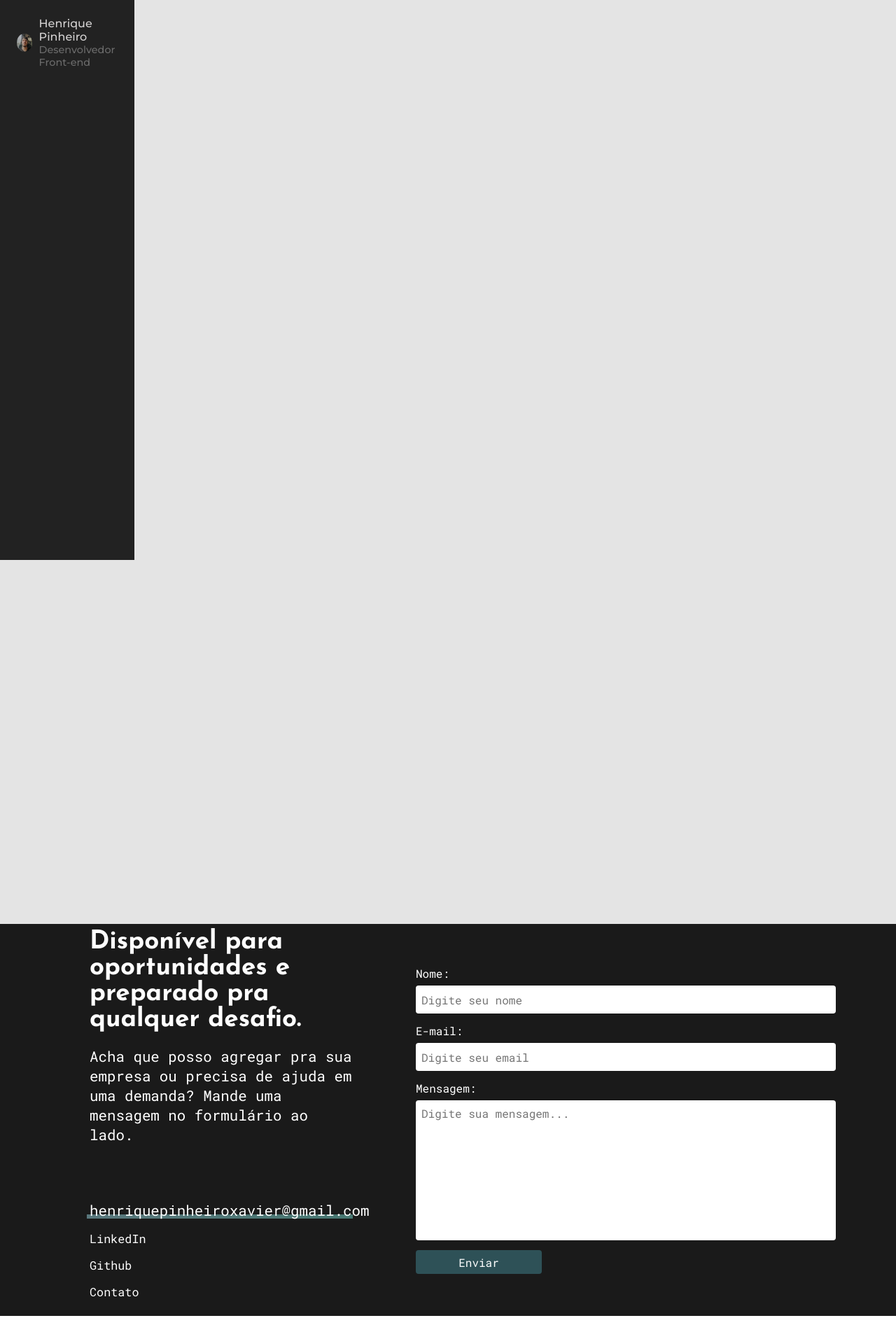
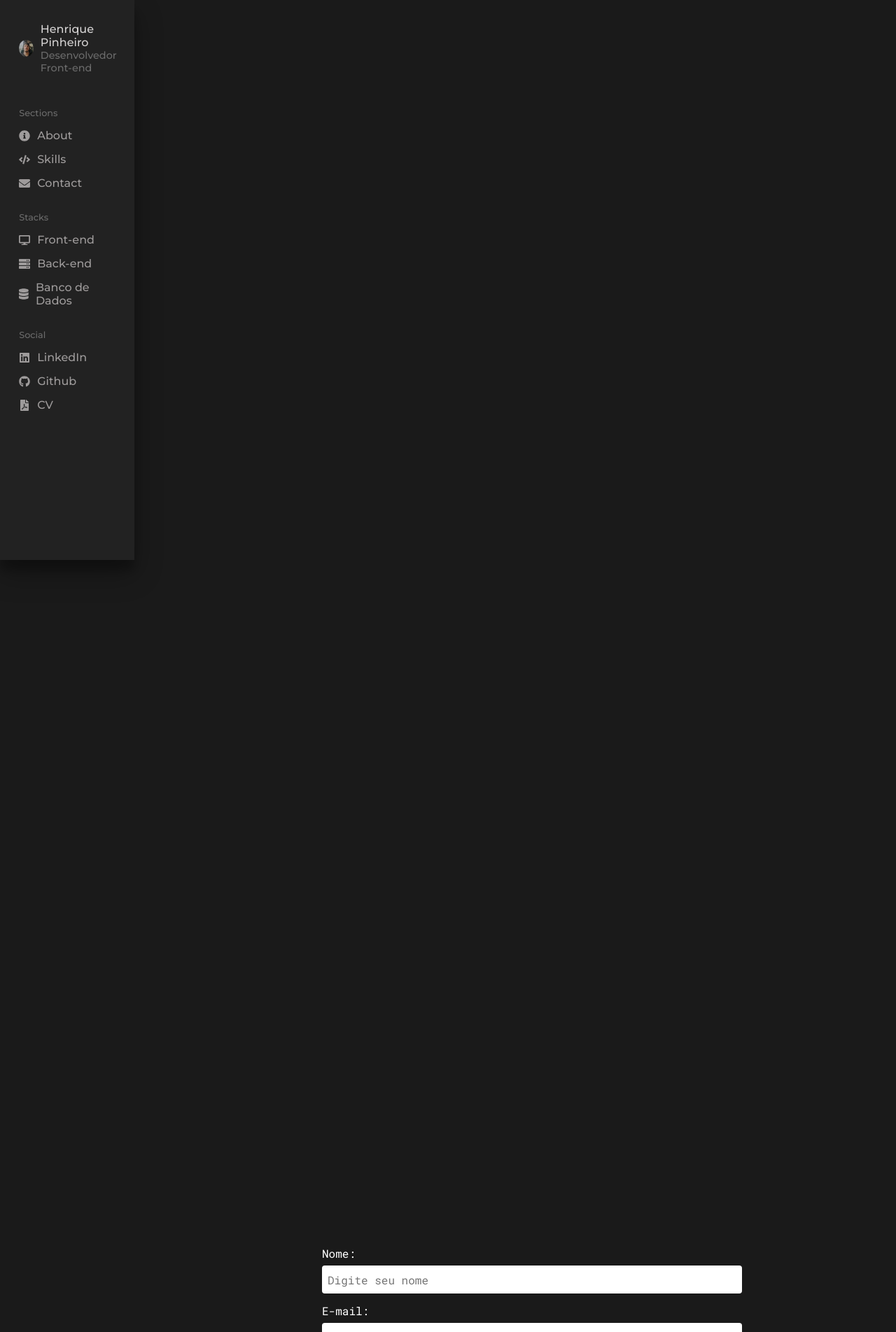
Before and after one commit to henriquepx/my_portfolio, a React (Vite) app: page / in a window 1280 px wide. Shown: the top 1903 px of the page at 70% size. Built offline with nearby package versions, Linux system fonts and the light colour scheme; a web font is replaced by a local one.

Commit message:
feat: add links and icons

```diff
--- a/index.html
+++ b/index.html
@@ -2,13 +2,13 @@
 <html lang="en">
   <head>
     <meta charset="UTF-8" />
-    <link rel="icon" type="image/svg+xml" href="/vite.svg" />
+    <link rel="icon" href="/h.png" />
     <meta name="viewport" content="width=device-width, initial-scale=1.0" />
     <title>Portfólio | Henrique</title>
 
     <link rel="preconnect" href="https://fonts.googleapis.com">
-<link rel="preconnect" href="https://fonts.gstatic.com" crossorigin>
-<link href="https://fonts.googleapis.com/css2?family=Belanosima&family=Josefin+Sans:wght@300;400;600;700&family=Montserrat:wght@300;500;700;900&family=Poppins:wght@300;400&family=Roboto+Mono:wght@400;500&display=swap" rel="stylesheet">
+    <link rel="preconnect" href="https://fonts.gstatic.com" crossorigin>
+    <link href="https://fonts.googleapis.com/css2?family=Belanosima&family=Josefin+Sans:wght@300;400;600;700&family=Montserrat:wght@300;500;700;900&family=Poppins:wght@300;400&family=Roboto+Mono:wght@400;500&display=swap" rel="stylesheet">
   </head>
   <body>
     <div id="root"></div>
--- a/src/components/Form.jsx
+++ b/src/components/Form.jsx
@@ -31,7 +31,6 @@ const InputStyle = styled.input`
     padding: 0 8px;
     font-family: 'Roboto Mono', monospace;
 `
-
 const TextareaStyle = styled.textarea`
     margin-bottom: 14px;
     border-radius: 4px;
@@ -42,7 +41,6 @@ const TextareaStyle = styled.textarea`
     width: 100%;
     resize: none;
 `
-
 const ButtonSubmitForm = styled.button`
     height: 34px;
     border-radius: 4px;
--- /dev/null
+++ b/src/components/LinkNavegation.jsx
@@ -0,0 +1,40 @@
+import PropTypes from 'prop-types';
+import styled from 'styled-components';
+
+const LinkContainer = styled.li`
+    display: flex;
+    align-items: center;
+    gap: 10px;
+    cursor: pointer;
+
+    margin-top: 15px;
+
+    color: #9e9b9b;
+    &:hover {
+        color: #cccbcb;
+    }
+    &:hover a {
+        color: #cccbcb;
+    }
+    a {
+        color: #9e9b9b;
+        font-family: 'Montserrat', sans-serif;
+    }
+`
+
+const LinkNavegation = ({ name, link, icon }) => {
+  return (
+    <LinkContainer>
+        {icon}
+        <a href={link} target='_blank' rel='noreferrer'>{name}</a>
+    </LinkContainer>
+  )
+}
+
+LinkNavegation.propTypes = {
+    name: PropTypes.string.isRequired,
+    icon: PropTypes.node,
+    link: PropTypes.string.isRequired,
+  };
+
+export default LinkNavegation
--- a/src/sections/Footer.jsx
+++ b/src/sections/Footer.jsx
@@ -2,96 +2,19 @@ import styled from 'styled-components'
 import Form from '../components/Form'
 
     const ContainerFooter = styled.footer`
-        height: 70vh;
+        height: 100vh;
         width: 100%;
         background-color: #1a1a1a;
         display: flex;
         align-items: center;
-    `
-    const ContainerContactFooter = styled.div`
-        width: 50%;
-        display: flex;
-        flex-direction: column;
-        padding: 2rem 0rem 3rem 8rem;
-    `
-    const TitleFooter = styled.h1`
-        font-family: 'Josefin Sans', sans-serif;
-        color: white;
-        font-size: 2.3rem;
-        font-weight: 750;
-        margin-bottom: 1.3rem;
-    `
-     const SubitleFooter = styled.h1`
-        font-family: 'Roboto Mono', monospace;
-        color: white;
-        font-size: 1.3rem;
-    `
-    const Links = styled.div`
-        display: flex;
-        flex-direction: column;
-        gap: 15px;
+        justify-content: center;
 
-        margin-top: 5rem;
-    `
-    const Link = styled.a`
-        color: white;
-        font-family: 'Roboto Mono', monospace;
-        font-size: 1.05rem;
-        position: relative;
-        width: 75px;
-        &:after {
-            content: '';
-            position: absolute;
-            width: 0px;
-            height: 2px;
-            bottom: -3px;
-            left: 0;
-            background: linear-gradient(65deg, #59777c 0%, #477771 100%, rgba(255, 209, 0, 0) 100%);
-            transition: .4s ease-in-out;
-        }
-        &:hover::after{
-            width: 75px;
-        }
-    `
-    const LinkEmail = styled.a `
-        position: relative;
-        font-family: 'Roboto Mono', monospace;
-        font-size: 1.3rem;
-        width: 380px;
-
-        z-index: 0;
-        position: relative;
-        color: white;
-        &::after {
-            transition: all .25s ease-in-out;
-            content: "";
-            position: absolute;
-            bottom: 7.5%;
-            z-index: -1;
-            height: 0.3em;
-            width: 380px;
-            left: -1%;
-            background: linear-gradient(65deg, #59777c 0%, #477771 100%, rgba(255, 209, 0, 0) 100%);
-        }
-        &:hover&::after {
-            transition: all .25s ease-in-out;
-            height: 0.9em;
-        }
+        padding-left: 15rem;
     `
 
 const Footer = () => {
 return (
-        <ContainerFooter>
-            <ContainerContactFooter>
-                <TitleFooter>Disponível para oportunidades e preparado pra qualquer desafio.</TitleFooter>
-                <SubitleFooter>Acha que posso agregar pra sua empresa ou precisa de ajuda em uma demanda? Mande uma mensagem no formulário ao lado.</SubitleFooter>
-                <Links>
-                    <LinkEmail href="mailto:henriquepinheiroxavier@gmail.com">henriquepinheiroxavier@gmail.com</LinkEmail>
-                    <Link target='_blank' href="https://www.linkedin.com/in/henriquepinheiroxavier/">LinkedIn</Link>
-                    <Link target='_blank' href="https://github.com/henriquepx">Github</Link>
-                    <Link target='_blank' href="https://wa.me/5521964823939?text=Olá!%20Gostaria%20de%20entrar%20em%20contato.">Contato</Link>
-                </Links>
-            </ContainerContactFooter>
+        <ContainerFooter id='footer'>
             <Form />
         </ContainerFooter>
 )
--- a/src/sections/Main.jsx
+++ b/src/sections/Main.jsx
@@ -1,10 +1,12 @@
 import styled from 'styled-components'
 
 const MainContainer = styled.main`
-  background: #e4e4e4;
-  height: 65vh;
+  height: 100vh;
+  width: 100%;
+  background-color: #1a1a1a;
   display: flex;
   align-items: center;
+  justify-content: center;
 `
 
 const Main = () => {
--- a/src/sections/Profile.jsx
+++ b/src/sections/Profile.jsx
@@ -1,22 +1,27 @@
 import styled from 'styled-components';
+import LinkNavegation from '../components/LinkNavegation';
+import { FaInfoCircle, FaCode, FaEnvelope, FaLinkedin, FaGithub, FaFilePdf, FaDatabase, FaDesktop, FaServer } from 'react-icons/fa'; // Importe os ícones que desejar
 
 const ContainerProfile = styled.div`
     position: fixed;
     height: 100%;
-    width: 15%;
+    width: 15vw;
     left: 0;
 
     background-color: #222222;
 
     display: flex;
     flex-direction: column;
-    align-items: center;
-    padding: 1.5rem;
+    padding: 2rem 1.7rem;
+
+    box-shadow: rgba(0, 0, 0, 0.3) 0px 19px 38px, rgba(0, 0, 0, 0.22) 0px 15px 12px;
 `
 const ProfileApresentation = styled.div`
     display: flex;
     align-items: center;
     gap: 10px;
+
+    margin-bottom: 1rem;
 `
 const ImgProfile = styled.img`
     border-radius: 50%;
@@ -33,6 +38,19 @@ const DescProfile = styled.p`
     color: #6b6b6b;
 `
 
+const Nav2 = styled.nav`
+    margin-top: 2rem;
+
+    display: flex;
+    flex-direction: column;
+
+    h2 {
+        font-family: 'Montserrat', sans-serif;
+        font-size: .8rem;
+        color: #6b6b6b;
+    }
+`
+
 const Profile = () => {
   return (
     <ContainerProfile>
@@ -43,6 +61,33 @@ const Profile = () => {
                 <DescProfile>Desenvolvedor Front-end</DescProfile>
             </div>
         </ProfileApresentation>
+
+        <Nav2>
+            <h2>Sections</h2>
+            <ul>
+                <LinkNavegation icon={<FaInfoCircle />} name="About" />
+                <LinkNavegation icon={<FaCode />} name="Skills" />
+                <LinkNavegation icon={<FaEnvelope />} name="Contact" link="#footer" />
+            </ul>
+        </Nav2>
+
+        <Nav2>
+            <h2>Stacks</h2>
+            <ul>
+                <LinkNavegation icon={<FaDesktop  />} name="Front-end" />
+                <LinkNavegation icon={<FaServer  />} name="Back-end" />
+                <LinkNavegation icon={<FaDatabase  />} name="Banco de Dados" />
+            </ul>
+        </Nav2>
+
+        <Nav2>
+            <h2>Social</h2>
+            <ul>
+                <LinkNavegation icon={<FaLinkedin />} name="LinkedIn" link="https://www.linkedin.com/in/henriquepinheiroxavier/" />
+                <LinkNavegation icon={<FaGithub/>} name="Github" link="https://github.com/henriquepx" />
+                <LinkNavegation icon={<FaFilePdf />} name="CV" link="#footer" />
+            </ul>
+        </Nav2>
     </ContainerProfile>
   )
 }
--- a/src/sections/Project.jsx
+++ b/src/sections/Project.jsx
@@ -2,7 +2,11 @@ import styled from 'styled-components';
 
 const ProjectSection = styled.section`
     height: 100vh;
-    background: #e4e4e4;
+    width: 100%;
+    background-color: #1a1a1a;
+    display: flex;
+    align-items: center;
+    justify-content: center;
 `
 
 const Project = () => {
```
Also changed, not shown: public/h.png (added).
